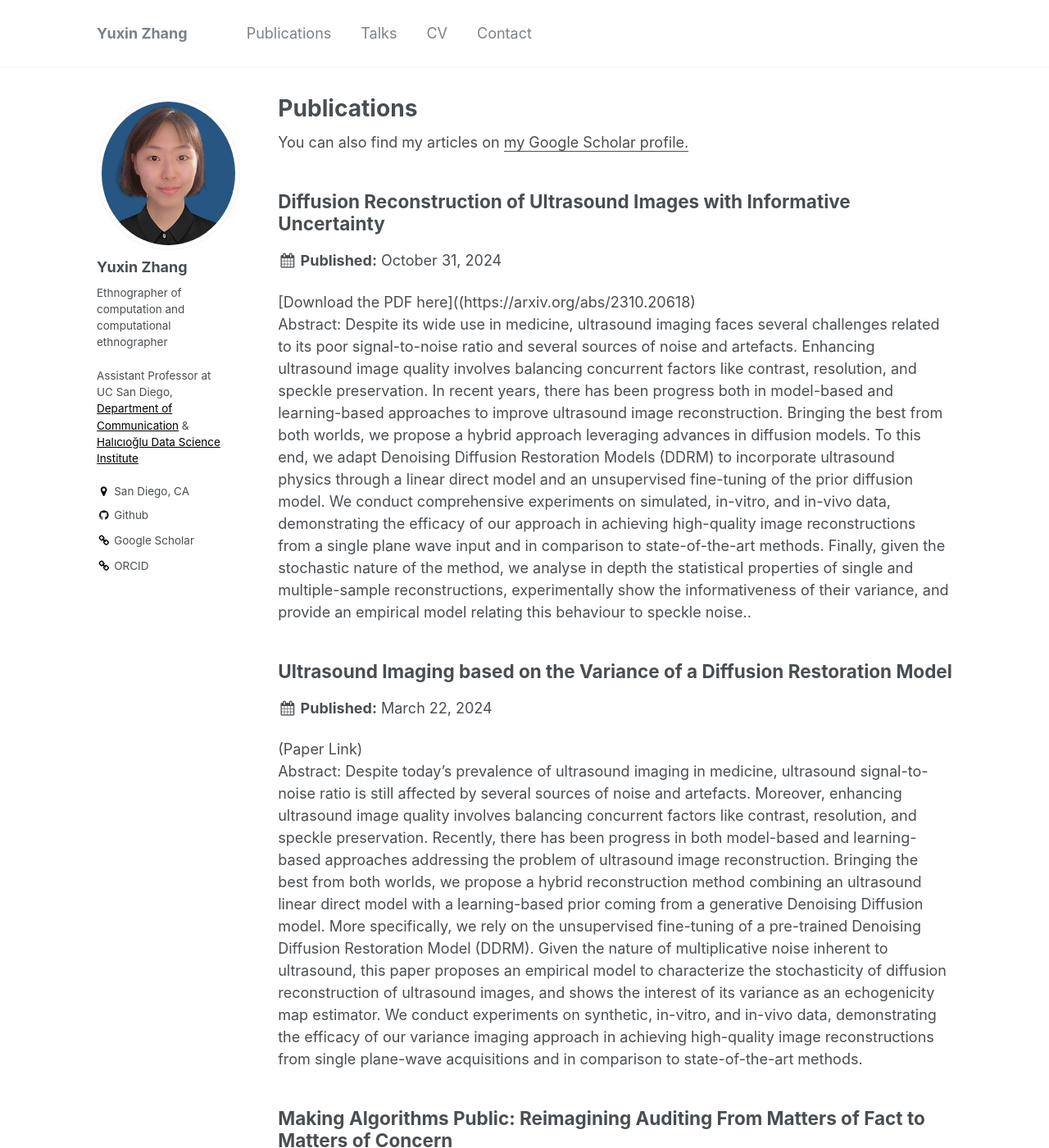
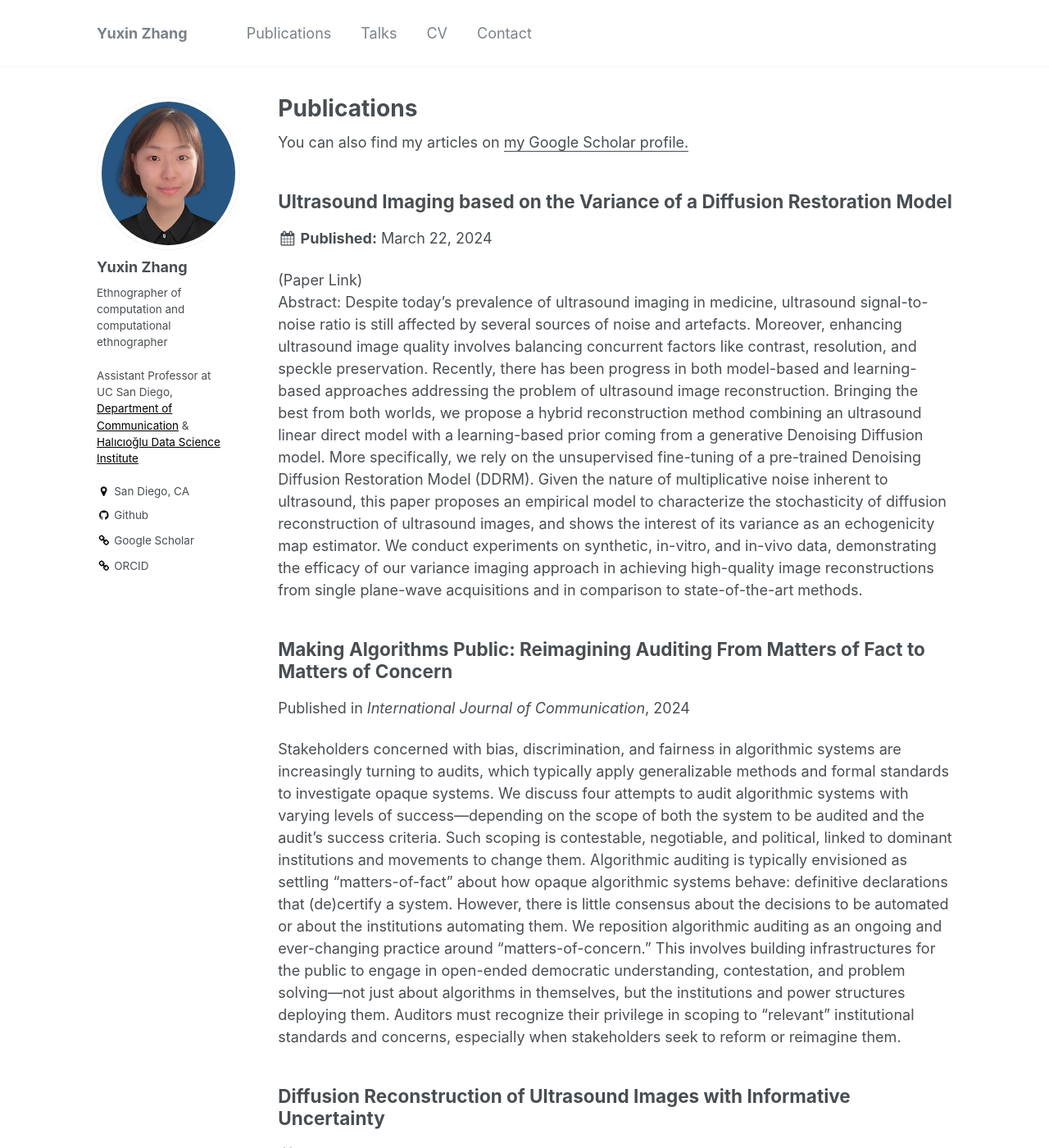
Before and after one commit to Yuxin-Zhang-Jasmine/Yuxin-Zhang-Jasmine.github.io, a Jekyll site: the page built from _pages/articles.html, in a window 1280 px wide and 1400 px high. Shown: the whole window at 82% size. Built offline with Jekyll 4.4.1, drawn with Linux system fonts in a browser that asks for light colours; some of the changed text lies outside the part shown.

Commit message:
Update and rename 2024-10-31-drusv1.md to 2023-10-31-drusv1.md

```diff
--- a/_articles/2024-10-31-drusv1.md
+++ b/_articles/2023-10-31-drusv1.md
@@ -1,7 +1,7 @@
 ---
 title: "Diffusion Reconstruction of Ultrasound Images with Informative Uncertainty"
-permalink: /articles/2024-10-31
-date: 2024-10-31
+permalink: /articles/2023-10-31
+date: 2023-10-31
 excerpt: "[Download the PDF here]((https://arxiv.org/abs/2310.20618)\\
 
 Abstract: Despite its wide use in medicine, ultrasound imaging faces several challenges related to its poor signal-to-noise ratio and several sources of noise and artefacts. Enhancing ultrasound image quality involves balancing concurrent factors like contrast, resolution, and speckle preservation. In recent years, there has been progress both in model-based and learning-based approaches to improve ultrasound image reconstruction. Bringing the best from both worlds, we propose a hybrid approach leveraging advances in diffusion models. To this end, we adapt Denoising Diffusion Restoration Models (DDRM) to incorporate ultrasound physics through a linear direct model and an unsupervised fine-tuning of the prior diffusion model. We conduct comprehensive experiments on simulated, in-vitro, and in-vivo data, demonstrating the efficacy of our approach in achieving high-quality image reconstructions from a single plane wave input and in comparison to state-of-the-art methods. Finally, given the stochastic nature of the method, we analyse in depth the statistical properties of single and multiple-sample reconstructions, experimentally show the informativeness of their variance, and provide an empirical model relating this behaviour to speckle noise..
```
